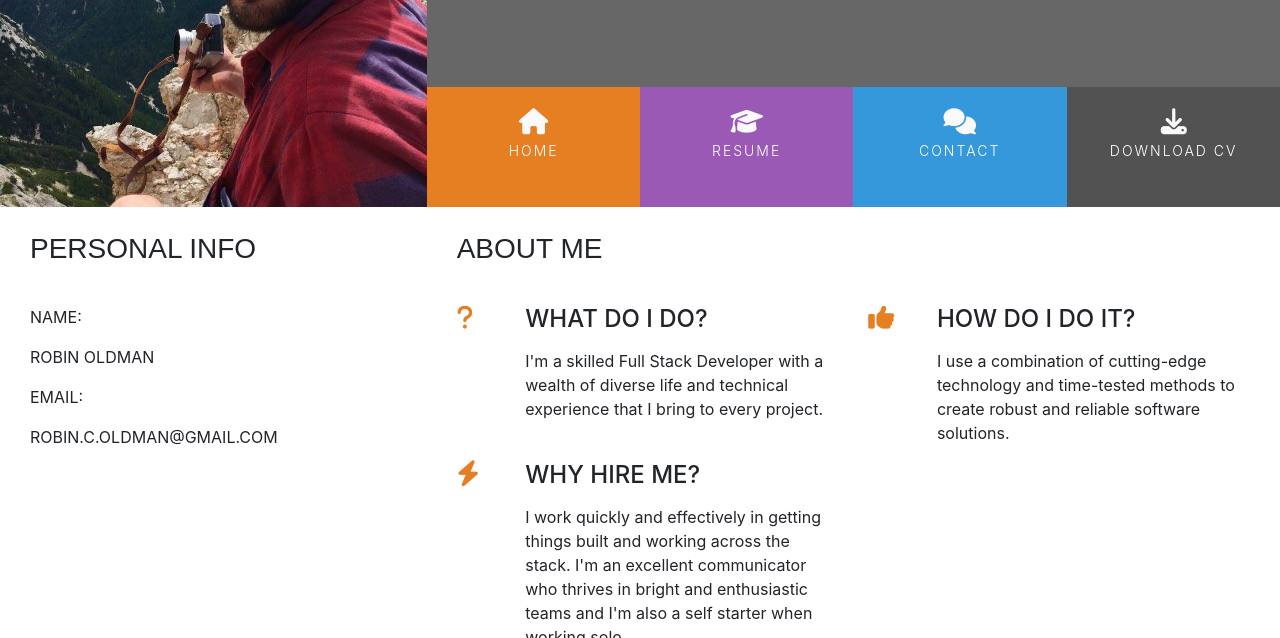
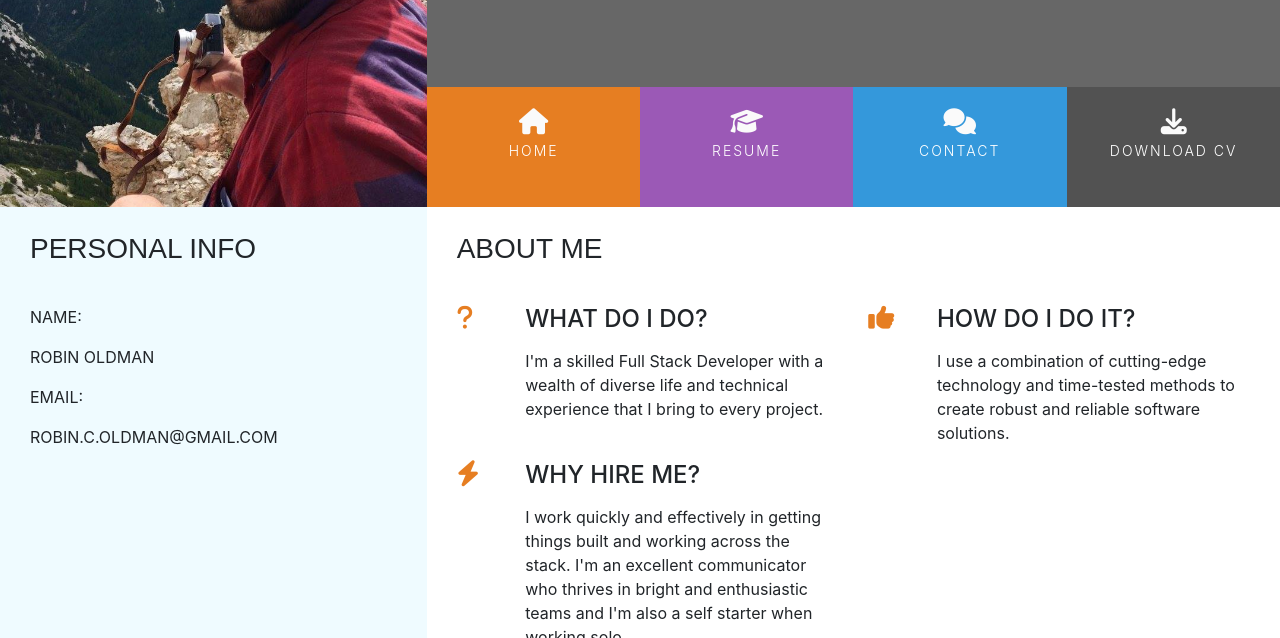
Before and after one commit to robinoldman/resume, a plain HTML site: page index.html in a window 1280 px wide. Shown: the part 162-800 px from the top of the page. Drawn offline with nearby package versions, Linux system fonts and the light colour scheme.

```diff
--- a/assets/style.css
+++ b/assets/style.css
@@ -6,6 +6,11 @@
 
 .bg-color-three-reasons {
     background-color: #fff;
+}
+
+.bg-color-personal-info {
+    background-color: #effbff;
+
 }
 
 .ui-menu-color-home {
```
